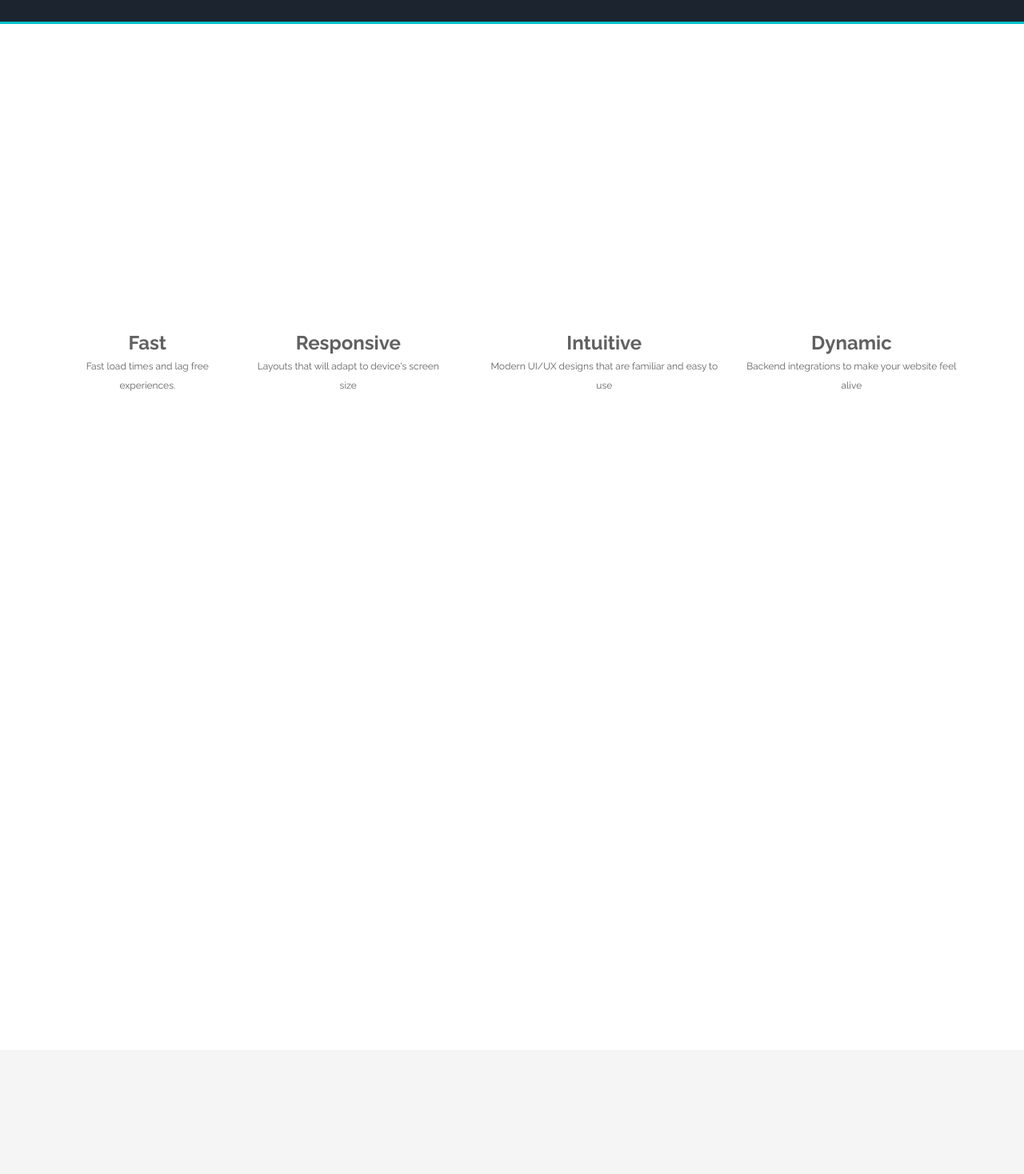
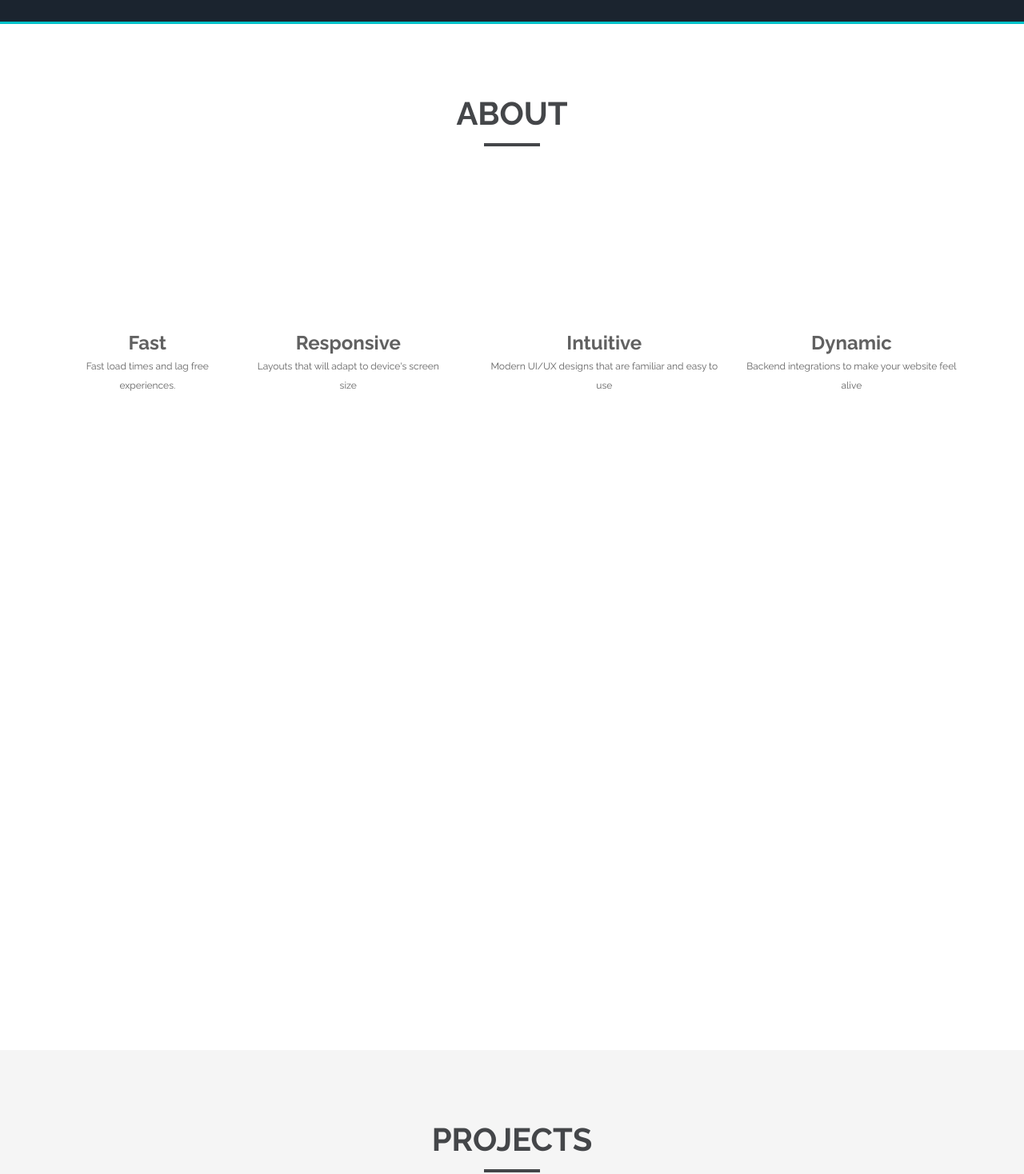
Before and after one commit to edamor/pitcha-pie, a React (Create React App) app: page / in a window 1280 px wide. Shown: the part 823-2291 px from the top of the page at 80% size. Built offline with nearby package versions, Linux system fonts and the light colour scheme.

Commit message:
mobile responsive with transitions

```diff
--- a/package.json
+++ b/package.json
@@ -8,6 +8,7 @@
     "gh-pages": "^3.1.0",
     "react": "^17.0.1",
     "react-dom": "^17.0.1",
+    "react-intersection-observer": "^8.31.0",
     "react-scripts": "4.0.1",
     "web-vitals": "^0.2.4"
   },
--- a/src/components/About/About.js
+++ b/src/components/About/About.js
@@ -1,23 +1,72 @@
+import { motion, useAnimation } from "framer-motion";
+import { useEffect } from "react";
+import { useInView } from "react-intersection-observer"
 import { Hexagons } from "./Hexagons"
 import { Skills } from "./Skills"
 
 
+const variants = {
+  visible: {
+    opacity: 1,
+    scale: 1,
+    transition: {
+      duration: 0.3
+    }
+  },
+  hidden: {
+    opacity: 0,
+    scale: 0,
+    transition: {
+      duration: 0.15
+    }
+  }
+}
+
 
 export const About = () => {
 
+  const controls = useAnimation();
+
+  const [ref, inView] = useInView({threshold: 0.3});
+
+
+  useEffect(() => {
+    if (inView) {
+      controls.start("visible")
+    } else {
+      controls.start("hidden")
+    }
+
+  }, [controls, inView])
+
   return (
-    <section id="about" className="about-page">
-      <div className="container flex">
-        <div className="header animated slide-in-left">
+    <section id="about" className="about-page" ref={ref}>
+      <motion.div
+        className="container flex"
+        initial="hidden"
+        animate={controls}
+        variants={variants}
+      >
+        <motion.div
+          className="header"
+          initial="hidden"
+          animate={controls}
+          variants={variants}
+        >
           ABOUT
-        </div>
-        <div className="header-bar animated slide-in-left"></div>
+        </motion.div>
+        <motion.div
+          className="header-bar"
+          initial="hidden"
+          animate={controls}
+          variants={variants}
+        ></motion.div>
 
         <Hexagons />
 
         <Skills />
 
-      </div>
+      </motion.div>
     </section>
   )
 }
--- a/src/components/Contact/Contact.js
+++ b/src/components/Contact/Contact.js
@@ -1,14 +1,53 @@
+import { motion, useAnimation } from "framer-motion";
+import { useEffect } from "react";
+import { useInView } from "react-intersection-observer";
+
+const variants = {
+  visible: {
+    opacity: 1,
+    scale: 1,
+    transition: {
+      duration: 0.3
+    }
+  },
+  hidden: {
+    opacity: 0,
+    scale: 0,
+    transition: {
+      duration: 0.15
+    }
+  }
+}
 
 
 
 export const Contact = () => {
+  const controls = useAnimation();
+
+  const [ref, inView] = useInView({threshold: 0.3});
+
+
+  useEffect(() => {
+    if (inView) {
+      controls.start("visible")
+    } else {
+      controls.start("hidden")
+    }
+
+  }, [controls, inView])
+
 
   return (
-    <section id="contact" className=" bg-contact contact-page">
+    <section id="contact" className=" bg-contact contact-page" ref={ref}>
       <svg preserveAspectRatio="none" viewBox="0 0 100 102" height="75" width="100%" version="1.1" xmlns="http://www.w3.org/2000/svg" className="svgcolor-light">
         <path d="M0 0 L50 100 L100 0 Z" fill="#F5F5F5" stroke="#F5F5F5"></path>
       </svg>
-      <div className="container flex">
+      <motion.div
+        className="container flex"
+        initial="hidden"
+        animate={controls}
+        variants={variants}
+      >
         <div className="header waypoint animated slide-in-left text-white" >
           CONTACT
         </div>
@@ -29,7 +68,7 @@ export const Contact = () => {
             SUBMIT
           </button>
         </form>
-      </div>
+      </motion.div>
   </section>
   )
 }
--- a/src/components/Footer/Footer.js
+++ b/src/components/Footer/Footer.js
@@ -1,18 +1,55 @@
+import { motion, useAnimation } from "framer-motion";
+import { useEffect } from "react";
+import { useInView } from "react-intersection-observer";
 
+
+const variants = {
+  visible: {
+    opacity: 1,
+    scale: 1,
+    transition: {
+      duration: 0.3
+    }
+  },
+  hidden: {
+    opacity: 0,
+    scale: 0,
+    transition: {
+      duration: 0.15
+    }
+  }
+}
 
 export const Footer = () => {
 
+  const controls = useAnimation();
+
+  const [ref, inView] = useInView({threshold: 0.3});
 
 
+  useEffect(() => {
+    if (inView) {
+      controls.start("visible")
+    } else {
+      controls.start("hidden")
+    }
+
+  }, [controls, inView])
+
   return (
-    <footer className="bg-footer">
+    <footer className="bg-footer" ref={ref}>
       <span>
         <a href="#home">
           <i className="mdi mdi-chevron-double-up page-link" dest="home"></i>
         </a>
       </span>
 
-      <div className="icon-wrap flex row">
+      <motion.div
+        className="icon-wrap flex row"
+        initial="hidden"
+        animate={controls}
+        variants={variants}
+      >
         <a href="https://www.linkedin.com/in/ed-louise-amor-577a99196/">
           <div className="flex icon" title="LinkedIn" id="icon-2" >
             <i className="mdi mdi-linkedin"></i>
@@ -38,7 +75,7 @@ export const Footer = () => {
             <i className="mdi mdi-codepen"></i>
           </div>
         </a>
-      </div>
+      </motion.div>
       <div className="info-box">
         <div className="footnote">
           ED LOUISE AMOR <span className="highlight">© {(new Date()).getFullYear()} </span>
--- a/src/components/Nav/Nav.js
+++ b/src/components/Nav/Nav.js
@@ -7,10 +7,17 @@ export const Nav = (props) => {
   const [showMenu, setShowMenu] = useState(false);
   const mobileNav = (window.innerWidth < 700);
 
+  const style = {
+    maxWidth: "100vw"
+  }
+
 
   return (
-    <nav className={`d-flex align-items-center justify-content-center ${mobileNav ? "fixed" : "desk"}`}>
-      <div className={`link-wrap ${showMenu && "visible"}`}>
+    <nav
+      className={`d-flex align-items-center justify-content-center ${mobileNav ? "fixed" : "desk"}`}
+      style={mobileNav ? style: {}}
+    >
+      <div className={`link-wrap ${showMenu ? "visible" : ""}`}>
         <div className="link-item">
           <a href="#home">
             Home
--- a/src/components/Portfolio/Gallery.js
+++ b/src/components/Portfolio/Gallery.js
@@ -9,6 +9,8 @@ import { Projects } from "./Projects"
 
 
 export const Gallery = (props) => {
+
+  const { inView } = props;
 
   const galleryRef = useRef(null);
 
@@ -67,6 +69,7 @@ export const Gallery = (props) => {
           >
             <Projects
               selectProject={selectProject}
+              inView={inView}
             />
           </motion.div>
         }
--- a/src/components/Portfolio/Portfolio.js
+++ b/src/components/Portfolio/Portfolio.js
@@ -1,16 +1,59 @@
+import { motion, useAnimation } from "framer-motion";
+import { useEffect } from "react";
+import { useInView } from "react-intersection-observer";
 import { Gallery } from "./Gallery"
 
 
+const variants = {
+  visible: {
+    opacity: 1,
+    scale: 1,
+    transition: {
+      duration: 0.3
+    }
+  },
+  hidden: {
+    opacity: 0,
+    scale: 0,
+    transition: {
+      duration: 0.15
+    }
+  }
+}
 
 export const Portfolio = () => {
 
+  const controls = useAnimation();
+
+  const [ref, inView] = useInView();
+
+
+  useEffect(() => {
+    if (inView) {
+      controls.start("visible")
+    } else {
+      controls.start("hidden")
+    }
+
+  }, [controls, inView])
+
   return (
-    <section className="flex" id="portfolio">
-      <div className="header animated slide-in-right">
+    <section className="flex" id="portfolio" ref={ref}>
+      <motion.div
+        className="header"
+        initial="hidden"
+        animate={controls}
+        variants={variants}
+      >
         PROJECTS
-      </div>
-      <div className="header-bar animated slide-in-right" />
-      <Gallery />
+      </motion.div>
+      <motion.div
+        className="header-bar"
+        initial="hidden"
+        animate={controls}
+        variants={variants}
+      />
+      <Gallery inView={inView} />
     </section>
   )
 }
--- a/src/components/Portfolio/Projects.js
+++ b/src/components/Portfolio/Projects.js
@@ -1,3 +1,5 @@
+import { motion, useAnimation } from "framer-motion";
+import { useEffect } from "react";
 
 
 
@@ -123,14 +125,46 @@ const projects = [
 ];
 
 
+const variants = {
+  visible: {
+    opacity: 1,
+    scale: 1,
+    transition: {
+      duration: 0.15
+    }
+  },
+  hidden: {
+    opacity: 0,
+    scale: 0,
+    transition: {
+      duration: 0.15
+    }
+  }
+}
+
+
 export const Projects = (props) => {
-  const { selectProject } = props;
+  const { selectProject, inView } = props;
 
-  return projects && projects.map(item => (
-    <div
+  const controls = useAnimation();
+  useEffect(() => {
+    if (inView) {
+      controls.start("visible")
+    } else {
+      controls.start("hidden")
+    }
+
+  }, [controls, inView])
+
+
+  return projects && projects.map((item) => (
+    <motion.div
       key={item.id}
       className="mix react"
       style={{ display: "inline-block" }}
+      initial="hidden"
+      animate={controls}
+      variants={variants}
     >
       <div>
         <div className="card">
@@ -165,7 +199,7 @@ export const Projects = (props) => {
           LEARN MORE
         </div>
       </div>
-    </div>
+    </motion.div>
 
   ))
 }
--- a/src/globalStyle/reference.css
+++ b/src/globalStyle/reference.css
@@ -263,7 +263,7 @@ nav {
   height: 50px;
   text-align: left;
   width: 100%;
-  z-index: 99;
+  z-index: 9999999;
 }
 nav.fixed {
   bottom: inherit;
```
Also changed, not shown: 2 other files (tests, documents, lock files or other folders).
